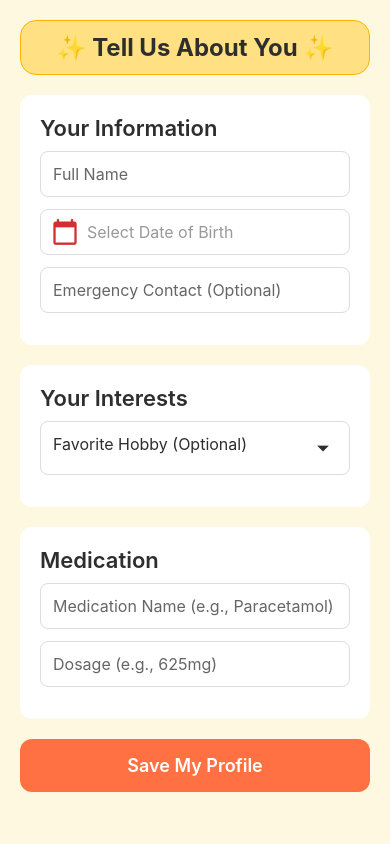
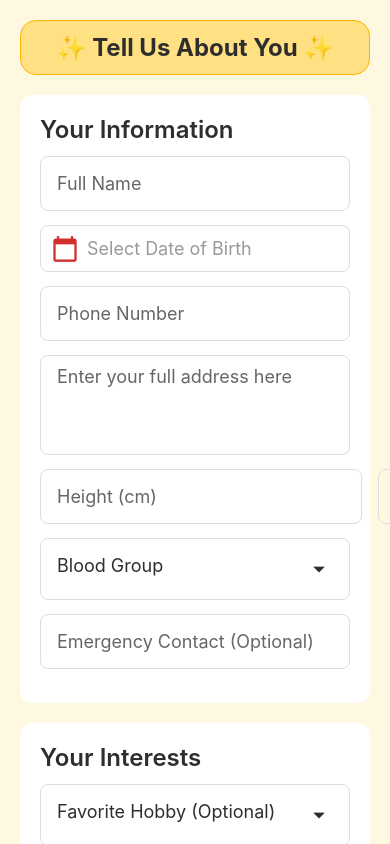
Before and after one commit to hyper-rajput/New-Branch, a React Native app: screen /ProfileSetupScreen in a window 390 px wide. Built offline with nearby package versions, Linux system fonts and the light colour scheme.

Commit message:
Profile Setup Done

```diff
--- a/src/screens/ProfileSetupScreen.tsx
+++ b/src/screens/ProfileSetupScreen.tsx
@@ -64,13 +64,30 @@ const ProfileSetupScreen = ({ navigation }) => {
   const [dob, setDob] = useState("");
   const [showDatePicker, setShowDatePicker] = useState(false);
   const [tempDate, setTempDate] = useState(new Date(2000, 0, 1));
+  const [phone, setPhone] = useState("");
+  const [address, setAddress] = useState("");
+  const [height, setHeight] = useState("");
+  const [weight, setWeight] = useState("");
+  const [bloodGroup, setBloodGroup] = useState("");
   const [hobby, setHobby] = useState("");
   const [customHobby, setCustomHobby] = useState("");
   const [emergencyContact, setEmergencyContact] = useState("");
   const [medName, setMedName] = useState("");
   const [medDosage, setMedDosage] = useState("");
+  const [medicalHistory, setMedicalHistory] = useState("");
+  const [customMedicalHistory, setCustomMedicalHistory] = useState("");
 
   const hobbyOptions = ["Walking", "Reading", "Gardening", "Knitting", "Puzzles", "Other"];
+  const bloodGroupOptions = ["A+", "A-", "B+", "B-", "AB+", "AB-", "O+", "O-"];
+  const medicalHistoryOptions = [
+    "Diabetes",
+    "High Blood Pressure",
+    "Arthritis",
+    "Heart Disease",
+    "Asthma",
+    "None",
+    "Other",
+  ];
 
   const handleSubmit = async () => {
     if (!name || !dob) {
@@ -81,9 +98,16 @@ const ProfileSetupScreen = ({ navigation }) => {
     const profile = {
       name,
       dob,
+      phone,
+      address,
+      height,
+      weight,
+      bloodGroup,
       hobby: hobby === "Other" ? customHobby : hobby,
       emergencyContact: emergencyContact || "None",
       medication: medName && medDosage ? `${medName} - ${medDosage}` : "None",
+     medicalHistory: medicalHistory + (customMedicalHistory ? ` - ${customMedicalHistory}` : ""),
+
     };
 
     try {
@@ -164,6 +188,55 @@ const ProfileSetupScreen = ({ navigation }) => {
 
               <TextInput
                 style={styles.customInput}
+                placeholder="Phone Number"
+                value={phone}
+                onChangeText={setPhone}
+                keyboardType="phone-pad"
+                placeholderTextColor="#666"
+              />
+
+       {/* Address Field */}
+<TextInput
+  style={[styles.customInput, styles.multiLineInput]}
+  placeholder="Enter your full address here"
+  value={address}
+  onChangeText={setAddress}
+  placeholderTextColor="#666"
+  multiline
+  numberOfLines={4}
+  textAlignVertical="top"
+/>
+
+{/* Height and Weight Fields Side by Side */}
+<View style={{ flexDirection: 'row', justifyContent: 'space-between' }}>
+  <TextInput
+    style={[styles.customInput, { flex: 1, marginRight: 8 }]}
+    placeholder="Height (cm)"
+    value={height}
+    onChangeText={setHeight}
+    keyboardType="numeric"
+    placeholderTextColor="#666"
+  />
+  <TextInput
+    style={[styles.customInput, { flex: 1, marginLeft: 8 }]}
+    placeholder="Weight (kg)"
+    value={weight}
+    onChangeText={setWeight}
+    keyboardType="numeric"
+    placeholderTextColor="#666"
+  />
+</View>
+
+
+              <CustomDropdown
+                label="Blood Group"
+                value={bloodGroup}
+                options={bloodGroupOptions}
+                onSelect={setBloodGroup}
+              />
+
+              <TextInput
+                style={styles.customInput}
                 placeholder="Emergency Contact (Optional)"
                 value={emergencyContact}
                 onChangeText={setEmergencyContact}
@@ -195,19 +268,42 @@ const ProfileSetupScreen = ({ navigation }) => {
               <Text style={styles.sectionTitle}>Medication</Text>
               <TextInput
                 style={styles.customInput}
-                placeholder="Medication Name (e.g., Paracetamol)"
+                placeholder="Medication Name"
                 value={medName}
                 onChangeText={setMedName}
                 placeholderTextColor="#666"
               />
               <TextInput
                 style={styles.customInput}
-                placeholder="Dosage (e.g., 625mg)"
+                placeholder="Dosage"
                 value={medDosage}
                 onChangeText={setMedDosage}
                 keyboardType="numeric"
                 placeholderTextColor="#666"
               />
+            </View>
+
+            <View style={styles.section}>
+              <Text style={styles.sectionTitle}>Medical History</Text>
+              <CustomDropdown
+                label="Select Condition"
+                value={medicalHistory}
+                options={medicalHistoryOptions}
+                onSelect={setMedicalHistory}
+              />
+
+              <TextInput
+  style={[styles.customInput, styles.multiLineInput]}
+  placeholder="Describe your experience or specific condition (optional)"
+  value={customMedicalHistory}
+  onChangeText={setCustomMedicalHistory}
+  placeholderTextColor="#666"
+  multiline
+  numberOfLines={4}
+  textAlignVertical="top"
+/>
+
+
             </View>
 
             <TouchableOpacity style={styles.submitButton} onPress={handleSubmit}>
@@ -251,18 +347,18 @@ const styles = StyleSheet.create({
     elevation: 2,
   },
   sectionTitle: {
-    fontSize: 22,
+    fontSize: 24,
     fontWeight: "600",
-    marginBottom: 10,
+    marginBottom: 12,
     color: "#2E2E2E",
   },
   customInput: {
     borderWidth: 1,
     borderColor: "#DDD",
     borderRadius: 8,
-    padding: 12,
-    fontSize: 16,
-    marginBottom: 12,
+    padding: 16,
+    fontSize: 18,
+    marginBottom: 14,
     color: "#2E2E2E",
   },
   inputContainer: {
@@ -272,26 +368,31 @@ const styles = StyleSheet.create({
     borderColor: "#DDD",
     borderRadius: 8,
     paddingHorizontal: 10,
-    marginBottom: 12,
+    marginBottom: 14,
   },
   inputIcon: {
     marginRight: 8,
   },
   input: {
-    fontSize: 16,
+    fontSize: 18,
     flex: 1,
   },
+  multiLineInput: {
+  height: 100,
+  paddingVertical: 10,
+}
+,
   dropdown: {
     flexDirection: "row",
     justifyContent: "space-between",
     borderWidth: 1,
     borderColor: "#DDD",
     borderRadius: 8,
-    padding: 12,
-    marginBottom: 12,
+    padding: 16,
+    marginBottom: 14,
   },
   dropdownText: {
-    fontSize: 16,
+    fontSize: 18,
     color: "#2E2E2E",
   },
   modalOverlay: {
@@ -306,22 +407,48 @@ const styles = StyleSheet.create({
     padding: 20,
   },
   modalItem: {
-    paddingVertical: 10,
+    paddingVertical: 12,
   },
   modalItemText: {
-    fontSize: 16,
+    fontSize: 18,
     color: "#2E2E2E",
   },
+
+unitInputContainer: {
+  flexDirection: 'row',
+  alignItems: 'center',
+  borderWidth: 1,
+  borderColor: '#DDD',
+  borderRadius: 8,
+  paddingHorizontal: 10,
+  marginBottom: 12,
+  backgroundColor: '#FFF',
+},
+
+unitInput: {
+  fontSize: 16,
+  paddingVertical: 12,
+  color: '#2E2E2E',
+},
+
+unitLabel: {
+  fontSize: 16,
+  marginLeft: 6,
+  color: '#555',
+  fontWeight: '500',
+},
+
   submitButton: {
     backgroundColor: "#FF7043",
-    padding: 16,
-    borderRadius: 12,
+    padding: 18,
+    borderRadius: 14,
     alignItems: "center",
+    marginTop: 10,
   },
   submitButtonText: {
     color: "#FFF",
-    fontSize: 18,
-    fontWeight: "600",
+    fontSize: 20,
+    fontWeight: "700",
   },
 });
 
```
